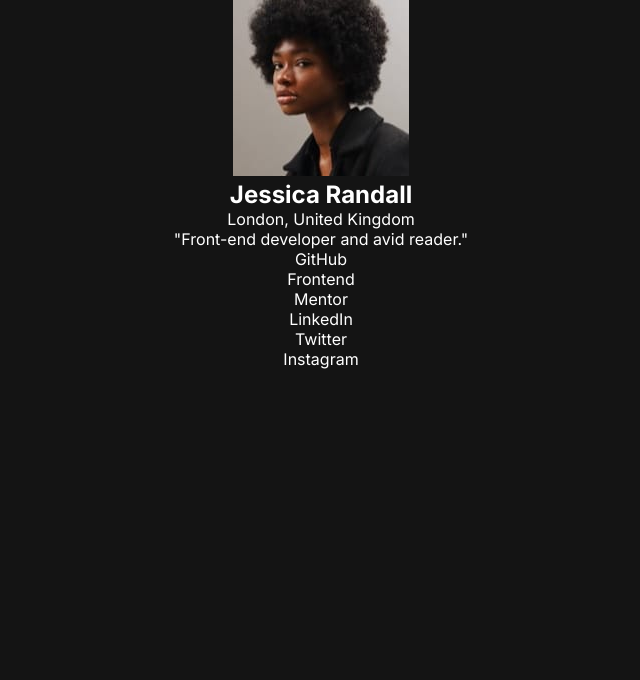
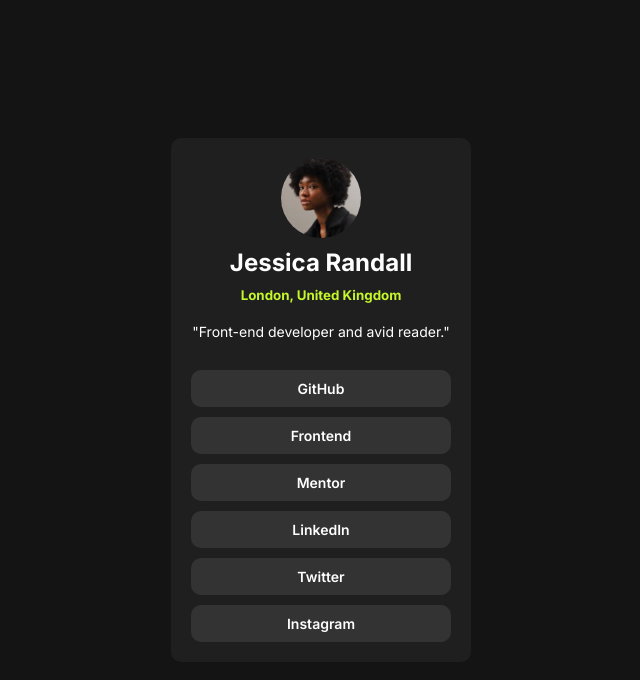
Before and after one commit to O-Julia-O/Social-links-profile, a plain HTML site: page index.html in a window 1280 px wide. Shown: the whole page, without its empty margins (319-959 px from the left). Drawn offline with Linux system fonts and the light colour scheme.

Commit message:
card is created and styled

```diff
--- a/index.html
+++ b/index.html
@@ -23,8 +23,8 @@
         <div class="info">
           <img src="./assets/images/avatar-jessica.jpeg" alt="photo" />
           <h1>Jessica Randall</h1>
-          <p>London, United Kingdom</p>
-          <p>"Front-end developer and avid reader."</p>
+          <p class="location-text">London, United Kingdom</p>
+          <p class="description">"Front-end developer and avid reader."</p>
         </div>
 
         <div class="links">
--- a/style.css
+++ b/style.css
@@ -16,15 +16,69 @@
     list-style-type: none;
     font-family: var(--font);
     color: var(--white-color);
+    box-sizing: border-box;
 }
 
 body {
     background-color: var(--background-color);
-    height: 100vh;
+    display:flex;
+    flex-direction:column;
+    justify-content:center;
+    min-height:100vh;
 }
 
 .card {
     margin: 0 auto;
     max-width: 300px;
     text-align: center;
+    background-color: var(--card-color);
+    padding: 20px;
+    border-radius: 10px;
 }
+
+.card .info {
+    display: flex;
+    flex-direction: column;
+    gap: 10px;
+}
+
+.card .info img {
+    border-radius: 50%;
+    height: 80px;
+    width: 80px;
+    margin: 0 auto;
+}
+
+.card h1 {
+    font-weight: 700;
+}
+
+.card .description {
+    font-size: 14px;
+    padding-top: 10px;
+    padding-bottom: 30px;
+}
+
+.card .location-text {
+    font-size:smaller;
+    font-weight: 700;
+    color: var(--location-color);
+}
+
+.card .links li {
+    background-color: var(--links-color);
+}
+
+ul {
+    display: flex;
+    flex-direction: column;
+
+    gap: 10px;
+}
+
+ul li {
+    font-size: 14px;
+    font-weight: 600;
+    border-radius: 10px;
+    padding: 10px;
+}
```
